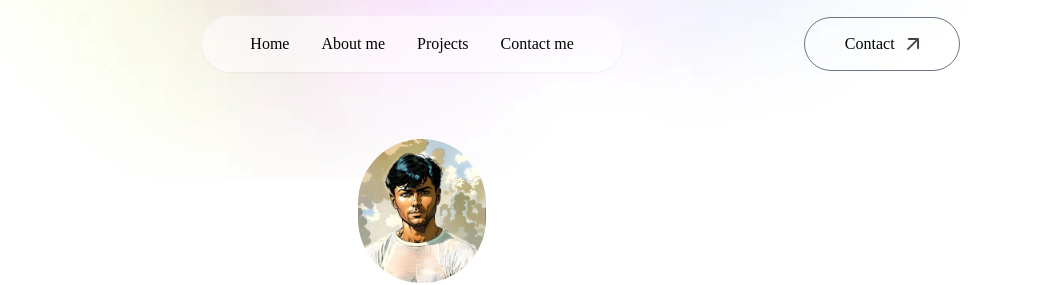
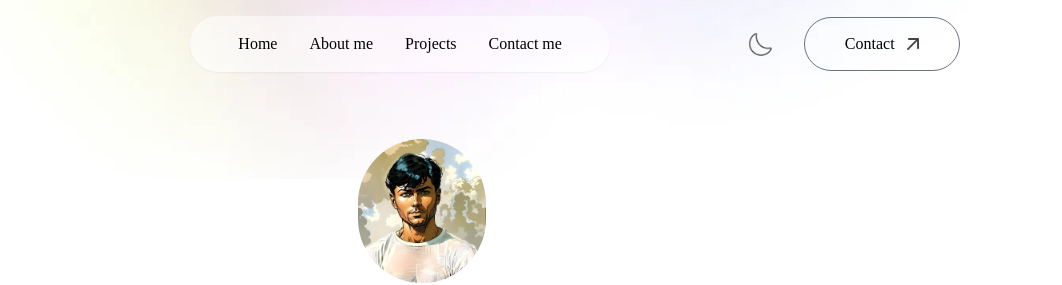
Before and after one commit to OmkarNarayanBhal/omkar-portfolio, a plain HTML site: page index.html in a window 1280 px wide. Shown: the top 285 px of the page, 218-1280 px from the left. Drawn offline with nearby package versions, Linux system fonts and the light colour scheme; a web font is replaced by a local one.

Commit message:
Update index.html

```diff
--- a/index.html
+++ b/index.html
@@ -79,7 +79,7 @@
         </ul>
         <div class="flex items-center gap-4">
             <button onclick="toggleTheme()">
-<!--                 <img src="./images/moon_icon.png" alt="" class="w-6 dark:hidden"> -->
+                <img src="./images/moon_icon.png" alt="" class="w-6 dark:hidden">
           <img src="./images/sun_icon.png" alt="" class="w-6 hidden dark:block">
             </button>
             <a href="https://topmate.io/omkarbhal" class="hidden lg:flex items-center gap-3 px-10 py-2.5 border border-gray-500 rounded-full ml-4 font-Ovo dark:border-white/50">
```
